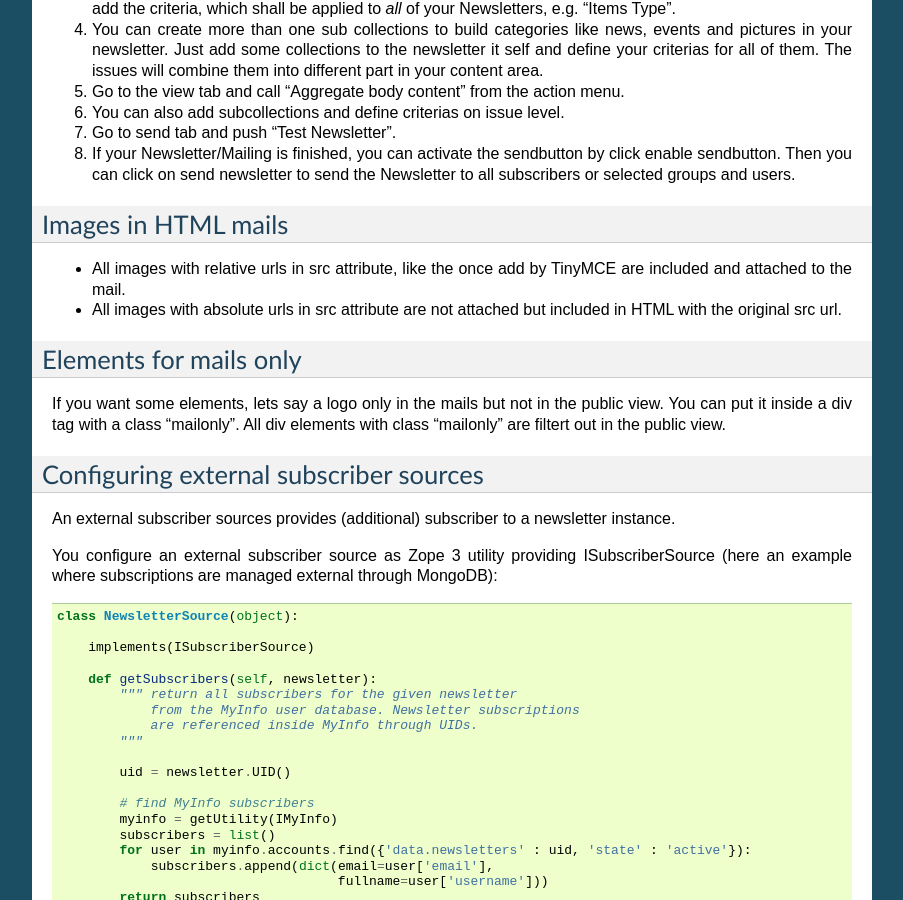
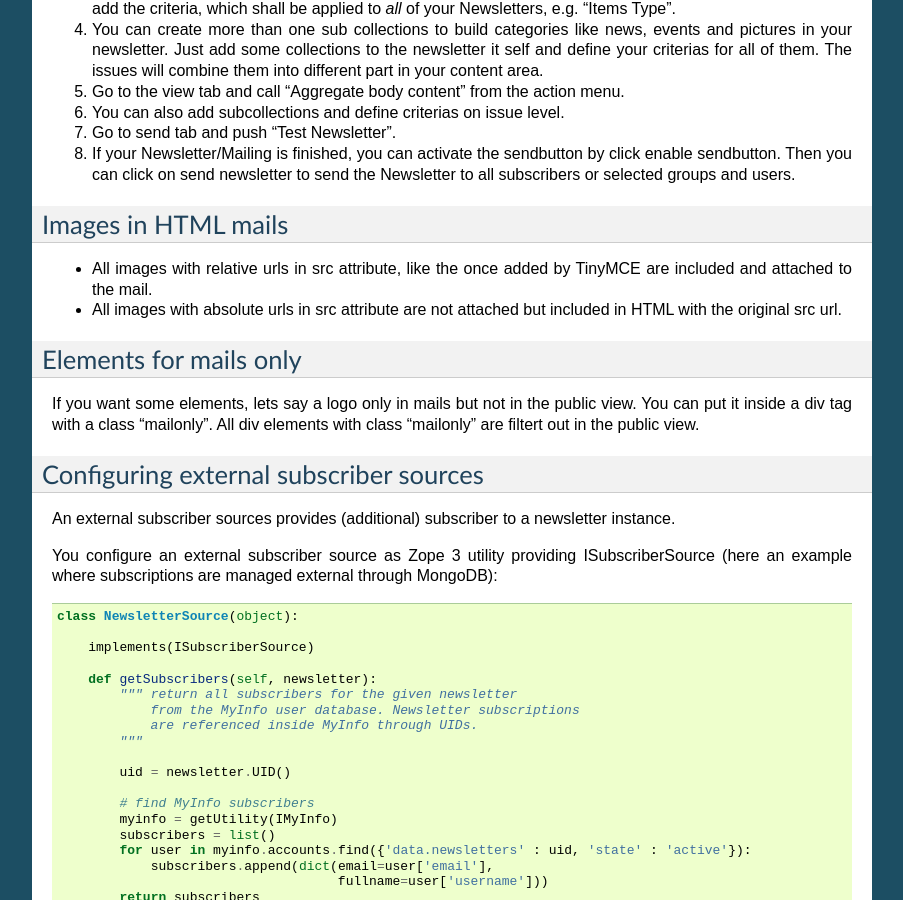
Before and after one commit to collective/Products.EasyNewsletter, a Sphinx documentation site: the page built from docs/source/index.txt, in a window 1280 px wide and 900 px high, scrolled down 1348 px. Shown: the whole window, without its empty margins (198-1101 px from the left). Built offline with Sphinx 7.4.7, drawn with Linux system fonts in a browser that asks for light colours; formulas are drawn with MathJax 3.

Commit message:
update docs

```diff
--- a/docs/source/index.txt
+++ b/docs/source/index.txt
@@ -101,13 +101,13 @@ Step by step
 Images in HTML mails
 --------------------
 
-- All images with relative urls in src attribute, like the once add by TinyMCE are included and attached to the mail.
+- All images with relative urls in src attribute, like the once added by TinyMCE are included and attached to the mail.
 - All images with absolute urls in src attribute are not attached but included in HTML with the original src url.
 
 Elements for mails only
 -----------------------
 
-If you want some elements, lets say a logo only in the mails but not in the public view. You can put it inside a div tag with a class "mailonly". All div elements with class "mailonly" are filtert out in the public view.
+If you want some elements, lets say a logo only in mails but not in the public view. You can put it inside a div tag with a class "mailonly". All div elements with class "mailonly" are filtert out in the public view.
 
 
 Configuring external subscriber sources
```
